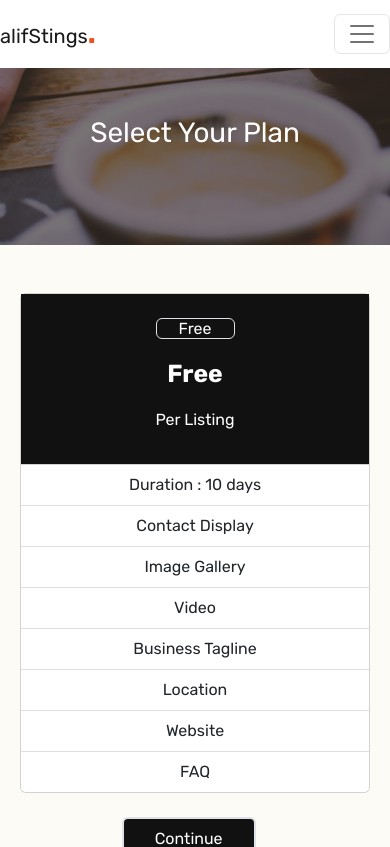
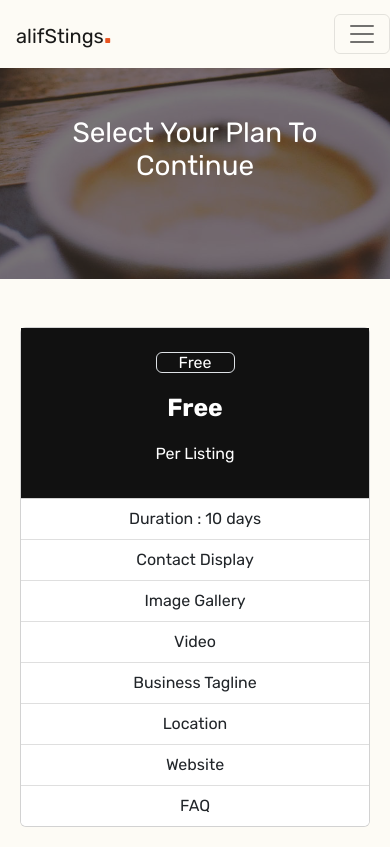
Before and after one commit to abdinaa17/alifStings, a React (Vite) app: page /pricing in a window 390 px wide. Shown: the top 847 px of the page. Built offline with nearby package versions, Linux system fonts and the light colour scheme.

Commit message:
Added margins to the nav links.

```diff
--- a/src/components/Header/Header.css
+++ b/src/components/Header/Header.css
@@ -2,27 +2,34 @@ header {
   display: flex;
   justify-content: center;
   align-items: center;
-    box-shadow: 0px 6px 30px rgba(0,0,0,0.3);
+  box-shadow: 0px 6px 30px rgba(0, 0, 0, 0.3);
 }
 .nav__logo {
   margin-bottom: 1.1rem;
 }
 .nav__center a:active,
 .nav__center a:hover {
-    color:#e95420!important;
+  color: #e95420 !important;
 }
-@media screen and (min-width:768px) {
+@media screen and (min-width: 768px) {
   header {
     height: 100px;
   }
-
 }
 
-@media screen and (max-width:768px) {
+@media screen and (max-width: 768px) {
+  header {
+    background: var(--light-bg) !important;
+  }
+  .nav__center a,
   .nav__btn {
-        width: 50%;
+    margin-left: 1rem !important;
+  }
+  .nav__btn {
+    width: 25%;
   }
   .nav__logo {
     margin-bottom: 0;
+    margin-left: 1rem;
   }
 }
--- a/src/components/Header/Header.jsx
+++ b/src/components/Header/Header.jsx
@@ -1,7 +1,5 @@
 import { Button, Nav, Navbar } from "react-bootstrap";
 import { LinkContainer } from "react-router-bootstrap";
-
-import { FaUserPlus, FaUser } from "react-icons/fa";
 // Local Imports
 import "../Header/Header.css";
 const Header = () => {
--- a/src/components/Pricing/Pricing.jsx
+++ b/src/components/Pricing/Pricing.jsx
@@ -17,7 +17,7 @@ const Pricing = () => {
     <div>
       <div className="banner px-3 py-5">
         <h1 className="mb-5 text-center text-capitalize text-white">
-          select your plan
+          select your plan to continue
         </h1>
       </div>
       <div className=" px-3 py-5">
```
Also changed, not shown: src/context/context.jsx (added). Lines whose indentation alone changed are shown as unchanged.
